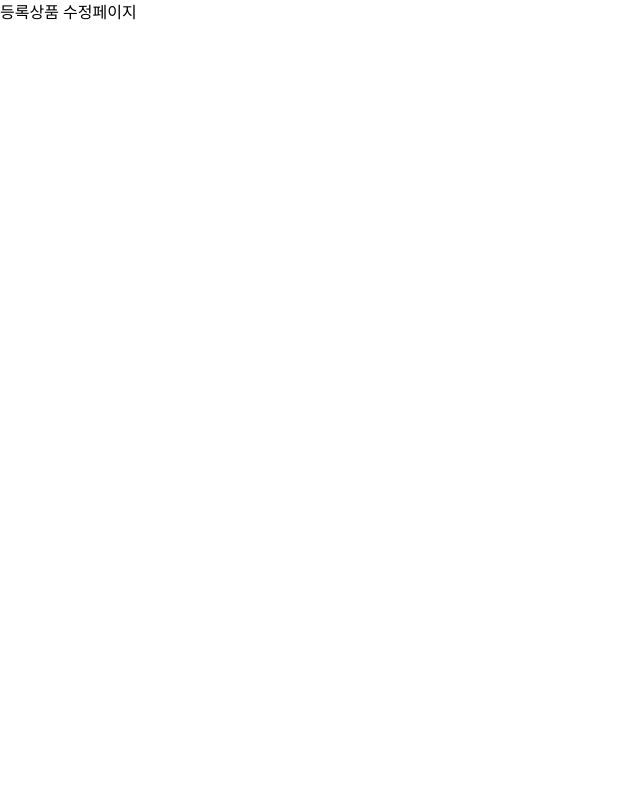
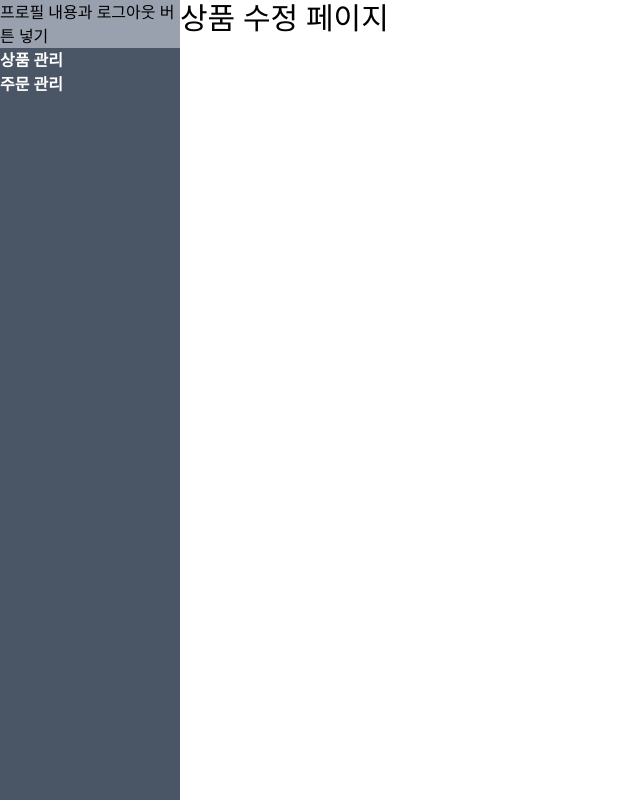
Before and after one commit to kimhyungkwan900/FirstProjShopMallReact, a React (Vite) app: page /admin/products/1 in a window 1280 px wide. Shown: the whole page, without its empty margins (0-640 px from the left). Built offline with nearby package versions, Linux system fonts and the light colour scheme; the HTML template or start-up script is replaced by a standard one.

Commit message:
2025-07-08 1812

```diff
--- a/src/layouts/AdminLayout.jsx
+++ b/src/layouts/AdminLayout.jsx
@@ -3,26 +3,35 @@ import { Link } from "react-router-dom";
 
 const AdminLayout = ({children})=>{
 
-    const [isOpen, setIsOpen] = useState(false);
+    //상품관리 토글
+    const [productListOpen, setproductListOpen] = useState(false);
 
-    const handleToggle = ()=>{
-        setIsOpen(!isOpen);
+    const productToggle = ()=>{
+        setproductListOpen(!productListOpen);
     };
+    const productBgColor = productListOpen? "bg-gray-900":"bg-gray-600";
 
-    const bgColor = isOpen? "bg-gray-900":"bg-gray-600";
+    //주문관리 토글
+    const [orderListOpen, setorderListOpen] = useState(false);
+
+    const orderToggle = ()=>{
+        setorderListOpen(!orderListOpen);
+    };
+    const orderBgColor = orderListOpen? "bg-gray-900":"bg-gray-600";
 
     return(
-        <>
-            <nav id="adminNavBar" className="flex bg-gray-600">
+        <div className="flex h-screen">
+            <nav id="adminNavBar" className="w-45 flex flex-col bg-gray-600">
                 <div id="adminProfile" className="bg-gray-400">
                     프로필 내용과 로그아웃 버튼 넣기
                 </div>
                 <div id="manageList">
-                    <div onClick={handleToggle} className={`${bgColor}`}>
-                        {isOpen && (
-                            <ul className="text-white font-bold">
+                    <div onClick={productToggle} className={`text-white font-bold select-none cursor-pointer ${productBgColor}`}>
+                        상품 관리
+                        {productListOpen && (
+                            <ul className="text-white font-light bg-gray-600">
                                 <li className="pr-2 text-2xl">
-                                    <Link to="/admin">상품 등록</Link>
+                                    <Link to="/admin/products/add">상품 등록</Link>
                                 </li>
                                 <li className="pr-2 text-2xl">
                                     <Link to="/admin/products">상품 조회</Link>
@@ -30,13 +39,26 @@ const AdminLayout = ({children})=>{
                             </ul>
                         )}
                     </div>
+                        <div onClick={orderToggle} className={`text-white font-bold select-none cursor-pointer ${orderBgColor}`}>
+                        주문 관리
+                        {orderListOpen && (
+                            <ul className="text-white font-light bg-gray-600">
+                                <li className="pr-2 text-2xl">
+                                    <Link to="">주문 조회</Link>
+                                </li>
+                                <li className="pr-2 text-2xl">
+                                    <Link to="">고객 요청 조회</Link>
+                                </li>
+                            </ul>
+                        )}
+                    </div>
                 </div>
             </nav>
             {/* 임시로 배경색 지정 */}
-            <main className="bg-cyan-400">
+            <main className="flex-1 bg-white">
                 {children}
             </main>
-        </>
+        </div>
     );
 };
 export default AdminLayout;
--- a/src/pages/admin/productmanage/AdProductListPage.jsx
+++ b/src/pages/admin/productmanage/AdProductListPage.jsx
@@ -1,8 +1,12 @@
+import AdminLayout from "../../../layouts/AdminLayout";
+
 const AdProductListPage = ()=>{
     return(
-        <>
-            등록상품 리스트페이지
-        </>
+        <AdminLayout>
+            <div className="text-3xl">
+                리스트 페이지
+            </div>
+        </AdminLayout>
     );
 }
 export default AdProductListPage;
--- a/src/pages/admin/productmanage/AdProductRegPage.jsx
+++ b/src/pages/admin/productmanage/AdProductRegPage.jsx
@@ -1,8 +1,12 @@
+import AdminLayout from "../../../layouts/AdminLayout";
+
 const AdProductRegPage = ()=>{
     return(
-        <>
-            상품 등록 페이지
-        </>
+        <AdminLayout>
+            <div className="text-3xl">
+                상품 등록 페이지
+            </div>
+        </AdminLayout>
     );
 }
 export default AdProductRegPage;
--- a/src/pages/admin/productmanage/AdProductUpdatePage.jsx
+++ b/src/pages/admin/productmanage/AdProductUpdatePage.jsx
@@ -1,8 +1,12 @@
+import AdminLayout from "../../../layouts/AdminLayout";
+
 const AdProductUpdatePage = ()=>{
     return(
-        <>
-            등록상품 수정페이지
-        </>
+        <AdminLayout>
+            <div className="text-3xl">
+                상품 수정 페이지
+            </div>
+        </AdminLayout>
     );
 }
 export default AdProductUpdatePage;
--- a/src/router/admin/productmanage/ProductManageRoutes.jsx
+++ b/src/router/admin/productmanage/ProductManageRoutes.jsx
@@ -1,24 +1,31 @@
-import AdminMainPage from "../../../pages/admin/AdminMainPage";
-import AdProductListPage from "../../../pages/admin/productmanage/AdProductListPage";
-import AdProductUpdatePage from "../../../pages/admin/productmanage/AdProductUpdatePage";
-import AdProductRegPage from "../../../pages/admin/productmanage/AdProductRegPage"
+// import AdminMainPage from "../../../pages/admin/AdminMainPage";
+// import AdProductListPage from "../../../pages/admin/productmanage/AdProductListPage";
+// import AdProductUpdatePage from "../../../pages/admin/productmanage/AdProductUpdatePage";
+// import AdProductRegPage from "../../../pages/admin/productmanage/AdProductRegPage"
+import { Suspense, lazy } from "react";
+
+const Loading = <div>Loading...</div>
+const AdminMainPage = lazy(() => import("../../../pages/admin/AdminMainPage"))
+const AdProductListPage = lazy(() => import("../../../pages/admin/productmanage/AdProductListPage"))
+const AdProductUpdatePage = lazy(() => import("../../../pages/admin/productmanage/AdProductUpdatePage"))
+const AdProductRegPage = lazy(() => import("../../../pages/admin/productmanage/AdProductRegPage"))
 
 const ProductManageRouter = [
     {
         path: '/admin',
-        element: <AdminMainPage/>,
+        element: <Suspense fallback={Loading}><AdminMainPage/></Suspense>
     },
     {
         path: '/admin/products',
-        element: <AdProductListPage/>,
+        element: <Suspense fallback={Loading}><AdProductListPage/></Suspense>
     },
     {
         path: '/admin/products/:id',
-        element: <AdProductUpdatePage/>,
+        element: <Suspense fallback={Loading}><AdProductUpdatePage/></Suspense>
     },
     {
         path: '/admin/products/add',
-        element: <AdProductRegPage/>,
+        element: <Suspense fallback={Loading}><AdProductRegPage/></Suspense>
     },
 ];
 
```
